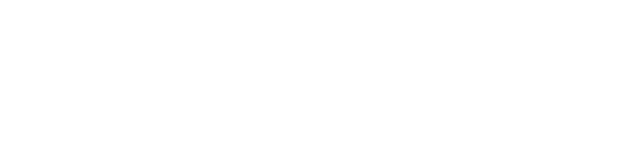
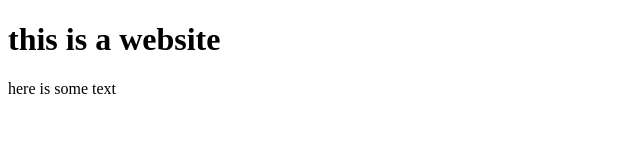
Before and after one commit to edugod/test-repo-github-desktop, a plain HTML site: page index.html in a window 1280 px wide. Shown: the whole page, without its empty margins (0-640 px from the left). Drawn offline with Linux system fonts and the light colour scheme.

Commit message:
added content to index.html

```diff
--- a/index.html
+++ b/index.html
@@ -4,7 +4,10 @@
 		<meta charset="UTF-8" />
 		<meta http-equiv="X-UA-Compatible" content="IE=edge" />
 		<meta name="viewport" content="width=, initial-scale=1.0" />
-		<title>Document</title>
+		<title>Learning git & github</title>
 	</head>
-	<body></body>
+	<body>
+		<h1>this is a website</h1>
+		<p>here is some text</p>
+	</body>
 </html>
```
